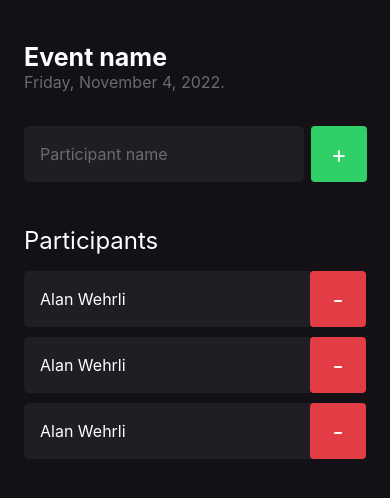
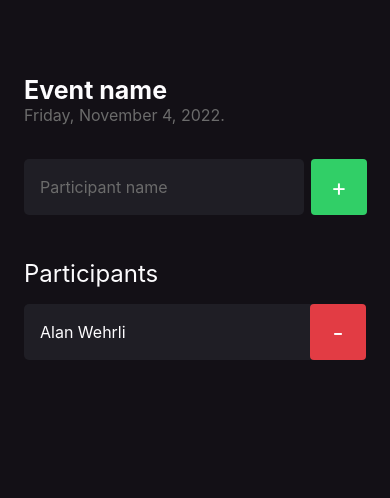
Before and after one commit to AlanWehrliLC/im-here, a React Native app: screen / in a window 390 px wide. Shown: the top 498 px of the page. Built offline with nearby package versions, Linux system fonts and the light colour scheme.

Commit message:
Generating participant list, removing a participant from the list

```diff
--- a/App.tsx
+++ b/App.tsx
@@ -4,7 +4,11 @@ import { Home } from "./src/screens/Home";
 export default function App(){
   return (
     <>
-      <StatusBar />
+      <StatusBar
+        barStyle="light-content"
+        backgroundColor="transparent"
+        translucent
+      />
       <Home />
     </>
   )
--- a/package.json
+++ b/package.json
@@ -14,12 +14,15 @@
     "react": "18.0.0",
     "react-dom": "18.0.0",
     "react-native": "0.69.6",
-    "react-native-web": "~0.18.7"
+    "react-native-get-random-values": "^1.8.0",
+    "react-native-web": "~0.18.7",
+    "uuid": "^9.0.0"
   },
   "devDependencies": {
     "@babel/core": "^7.12.9",
     "@types/react": "~18.0.14",
     "@types/react-native": "~0.69.1",
+    "@types/uuid": "^8.3.4",
     "typescript": "~4.3.5"
   },
   "private": true
--- a/src/components/Participant/index.tsx
+++ b/src/components/Participant/index.tsx
@@ -2,19 +2,21 @@ import { Text, TouchableOpacity, View } from "react-native";
 
 import {styles} from "./styles"
 
-export function Participant(){
-    function handleParticipantRemove(){
+type Props ={
+    name: string
+    onRemove: ()=>void
+}
 
-    }
+export function Participant({name, onRemove}: Props){
     return (
         <View style={styles.container}>
             <Text style={styles.name}>
-                Alan Wehrli
+                {name}
             </Text>
 
             <TouchableOpacity
                 style={styles.button}
-                onPress={handleParticipantRemove}
+                onPress={onRemove}
             >
                 <Text style={styles.buttonText}>
                     -
--- a/src/screens/Home/index.tsx
+++ b/src/screens/Home/index.tsx
@@ -1,10 +1,45 @@
-import { View, Text, TextInput, TouchableOpacity } from "react-native";
+import 'react-native-get-random-values'
+import {v4 as uuidV4} from "uuid"
+
+import {useState} from "react"
+import { View, Text, TextInput, TouchableOpacity, FlatList, Alert } from "react-native";
 import { Participant } from "../../components/Participant";
 import {styles} from "./styles";
 
+interface ParticipantProp {
+    id: string
+    name: string
+}
+
+
 export function Home(){
+    const [participants, setParticipants] = useState<ParticipantProp[]>([
+        {
+            id: uuidV4(),
+            name: "Alan Wehrli"
+        }
+    ])
+
     function handleParticipantAdd(){
 
+    }
+
+    function removeParticipantFromStatus(id: string){
+        const nonDeletedParticipants = participants.filter((participant)=>{participant.id !== id})
+        setParticipants(nonDeletedParticipants)
+    }
+
+    function handleParticipantRemove({id, name}: ParticipantProp){
+        Alert.alert("Participating remover", `Do you want to remove the participant ${name}?`, [
+            {
+                text: "Yea",
+                onPress: ()=>{removeParticipantFromStatus(id)}
+            },
+            {
+                text: "No",
+                style: "cancel"
+            }
+        ])
     }
     return (
         <View style={styles.container}>
@@ -37,11 +72,29 @@ export function Home(){
 
             <Text style={styles.participants}>Participants</Text>
 
-            <View>
-                <Participant />
-                <Participant />
-                <Participant />
-            </View>
+            <FlatList
+                data={participants}
+                keyExtractor={item => item.id}
+                renderItem={({item})=>{
+                    return <Participant
+                        name={item.name}
+                        onRemove={()=>{handleParticipantRemove(item)}}
+                    />
+                }}
+                showsVerticalScrollIndicator={false}
+                ListEmptyComponent={()=>(
+                    <>
+                        <Text style={styles.listEmptyText}>
+                            No one has arrived at the event yet?
+                        </Text>
+
+                        <Text style={styles.listEmptyText}>
+                            Add participants to your attendance list.
+                        </Text>
+                    </>
+                )}
+            />
+
         </View>
     )
 }
--- a/src/screens/Home/styles.ts
+++ b/src/screens/Home/styles.ts
@@ -11,7 +11,7 @@ export const styles = StyleSheet.create({
       color: "#FDFCFE",
       fontSize: 25,
       fontWeight: "bold",
-      paddingTop: 42,
+      paddingTop: 75,
     },
     eventDate: {
       color: "#6B6B6B",
@@ -50,5 +50,10 @@ export const styles = StyleSheet.create({
       color: "#FDFCFE",
       fontSize: 24,
       marginBottom: 16,
+    },
+    listEmptyText: {
+      color: "#FDFCFE",
+      fontSize: 14,
+      textAlign: "center"
     }
   })
```
Also changed, not shown: 1 other file (tests, documents, lock files or other folders).
